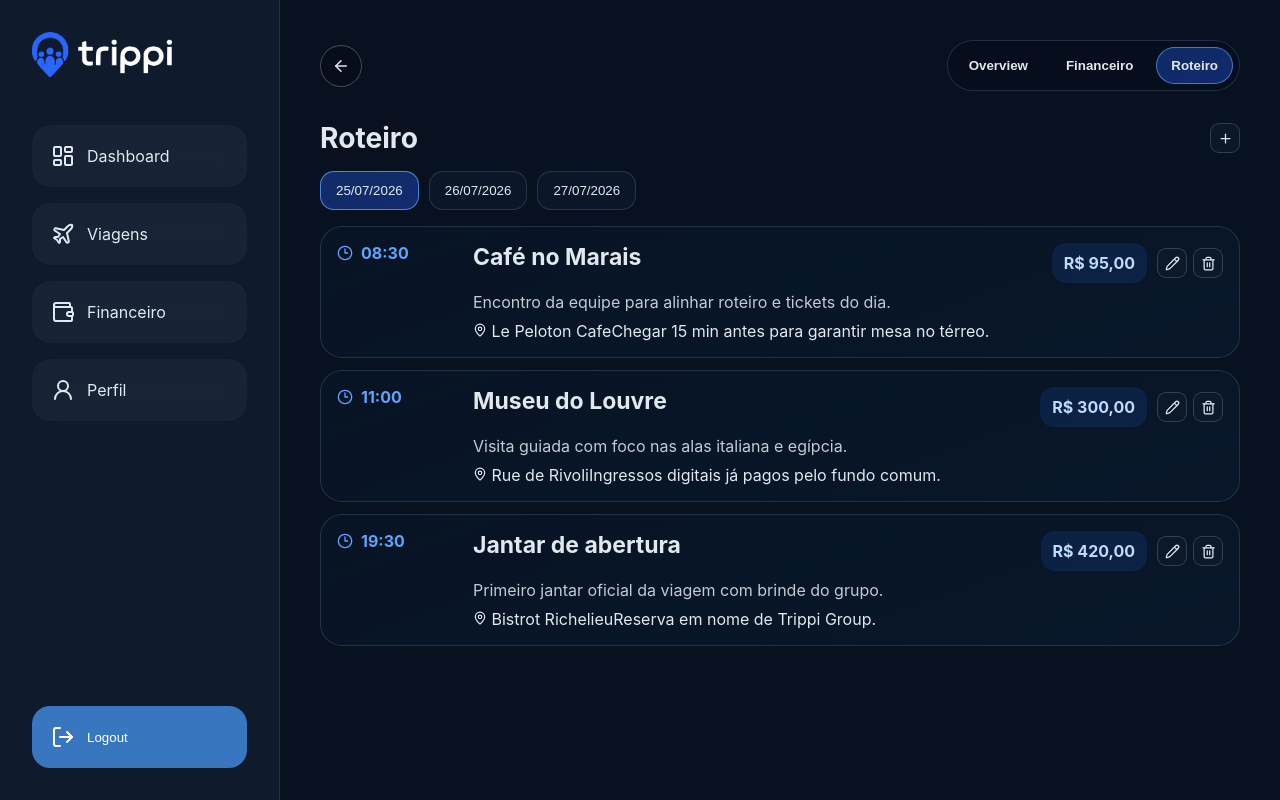
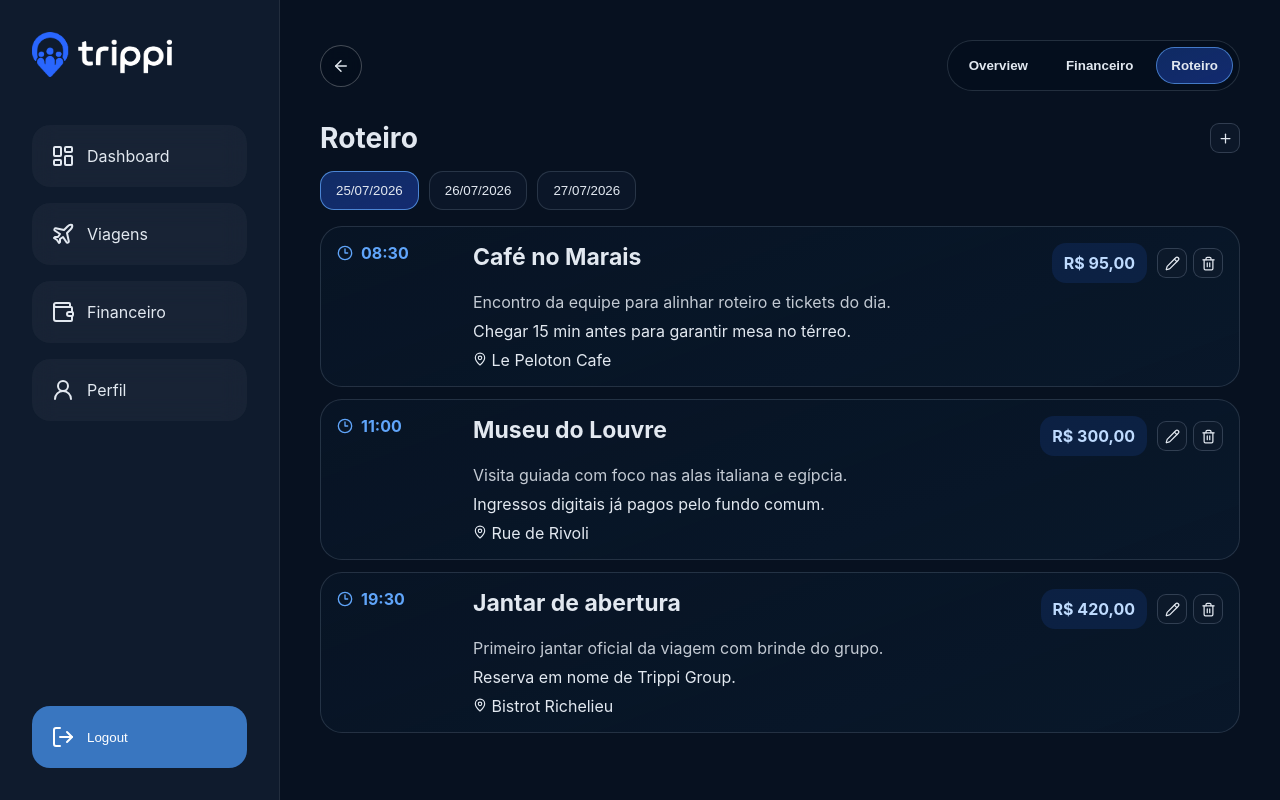
Before and after one commit to anajuliatm/trippi-project, a React (Vite) app in the folder trippi-frontend/: page /trip/1 in a window 1280 px wide. Both pictures are taken after a click on the tab "Roteiro". Built offline with nearby package versions, Linux system fonts and the light colour scheme.

Commit message:
fix: pequena inconsistncia de interface

```diff
--- a/trippi-frontend/src/pages/TripDetails/TripDetailsPage.tsx
+++ b/trippi-frontend/src/pages/TripDetails/TripDetailsPage.tsx
@@ -343,12 +343,12 @@ function ItineraryTabs({
                     </div>
                   </div>
                   <p>{activity.description}</p>
+                  <span>{activity.notes}</span>
 
                   <div className="trip-activity__meta">
                     <span>
                       <MapPin size={14} /> {activity.location}
                     </span>
-                    <span>{activity.notes}</span>
                   </div>
                 </div>
               </article>
```
